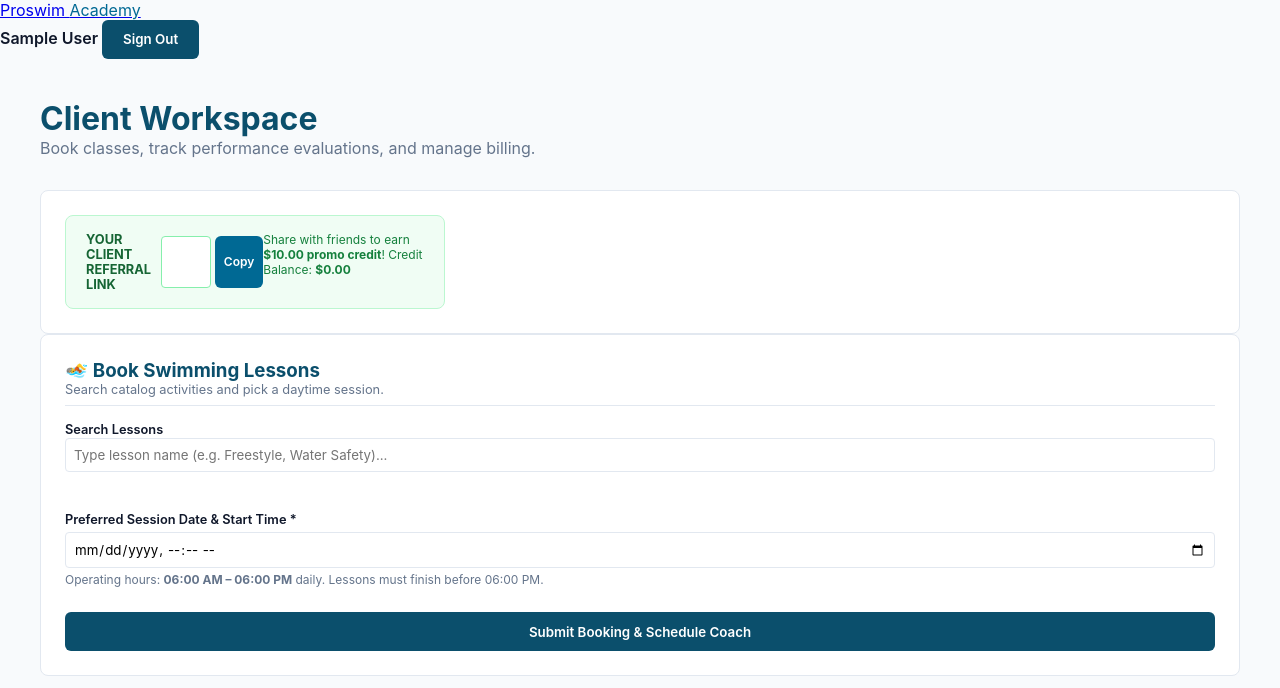
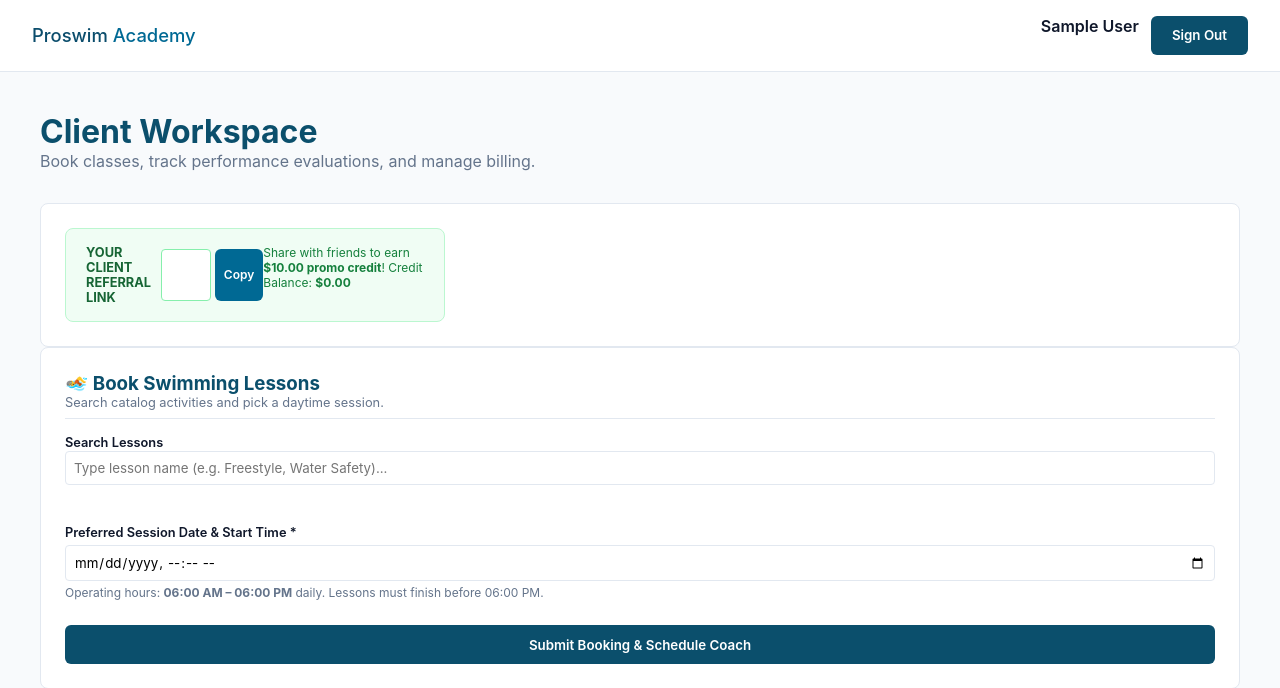
Before and after one commit to ronjoy18/proswim, a Django app: page /dashboard/ in a window 1280 px wide. Shown: the top 688 px of the page. Run offline with Django 5.2, Linux system fonts and the light colour scheme; the visitor is signed in with stand-in values (Sample User, id 1); data comes from the database, SQL or seed files in the repository; data that the repository does not hold is empty.

Commit message:
Update admin dashboard layout

```diff
--- a/static/css/style.css
+++ b/static/css/style.css
@@ -14,6 +14,62 @@
   margin: 0;
   padding: 0;
   font-family: -apple-system, BlinkMacSystemFont, "Segoe UI", Roboto, Oxygen, Ubuntu, Cantarell, sans-serif;
+}
+
+/* Navigation bar layout */
+.navbar {
+  display: flex;
+  align-items: center;
+  justify-content: space-between;
+  padding: 12px 16px;
+  background-color: #ffffff;
+  border-bottom: 1px solid #e5e7eb;
+  gap: 12px;
+}
+
+/* Brand Title */
+.nav-brand {
+  font-size: 1.15rem;
+  font-weight: 500;
+  color: #0b4d6c;
+  text-decoration: none;
+  line-height: 1.2;
+  white-space: nowrap; /* Prevents text from breaking into two awkward lines */
+}
+
+/* Right-side button group */
+.nav-actions {
+  display: flex;
+  align-items: center;
+  gap: 8px; /* Clean gap between Signup and Login */
+  flex-shrink: 0; /* Prevents buttons from squishing */
+}
+
+/* Signup Button */
+.btn-signup {
+  padding: 6px 12px;
+  border: 1.5px solid #0b4d6c;
+  border-radius: 6px;
+  background: transparent;
+  color: #0b4d6c;
+  font-size: 0.875rem;
+  font-weight: 600;
+  text-decoration: none;
+  display: inline-block;
+  white-space: nowrap;
+}
+
+/* Login Button */
+.btn-login {
+  padding: 6px 14px;
+  border-radius: 6px;
+  background-color: #0b4d6c;
+  color: #ffffff;
+  font-size: 0.875rem;
+  font-weight: 600;
+  text-decoration: none;
+  display: inline-block;
+  white-space: nowrap;
 }
 
 body {
--- a/templates/base.html
+++ b/templates/base.html
@@ -13,9 +13,9 @@
 <!-- CORRECT -->
 <body data-authenticated="{% if request.user.is_authenticated %}true{% else %}false{% endif %}">
 
-  <nav class="navbar">
-    <a href="/" class="brand">Proswim <span style="color: var(--secondary-teal);">Academy</span></a>
-    <div class=" nav-actions">
+  <nav class="clinical-nav">
+    <a href="/" class="nav-brand">Proswim <span style="color: var(--secondary-teal);">Academy</span></a>
+    <div class=" nav-buttons">
       {% if request.user.is_authenticated %}
         <span style="margin-right: auto; font-weight: 600;">
           {{ request.user.get_full_name|default:request.user.username }}
@@ -23,8 +23,8 @@
         <!-- <a href="/dashboard/" class="clinical-btn btn-outline" style="margin-right: 0.5rem;">Console</a> -->
         <button onclick="fetch('/api/v1/auth/logout/', {method:'POST', headers:{'X-CSRFToken':'{{ csrf_token }}'}}).then(()=>window.location.href='/')" class="clinical-btn btn-primary">Sign Out</button>
       {% else %}
-        <a href="/auth/?mode=register&role=client" class="btn-signup" style="margin-right: 0.5rem;">Signup</a>
-        <a href="/auth/?mode=login&role=client" class="btn-login">Login</a>
+        <a href="/auth/?mode=register&role=client" class="clinical-btn btn-outline" style="margin-right: 0.5rem;">Signup</a>
+        <a href="/auth/?mode=login&role=client" class="clinical-btn btn-primary">Login</a>
       {% endif %}
     </div>
   </nav>
```
